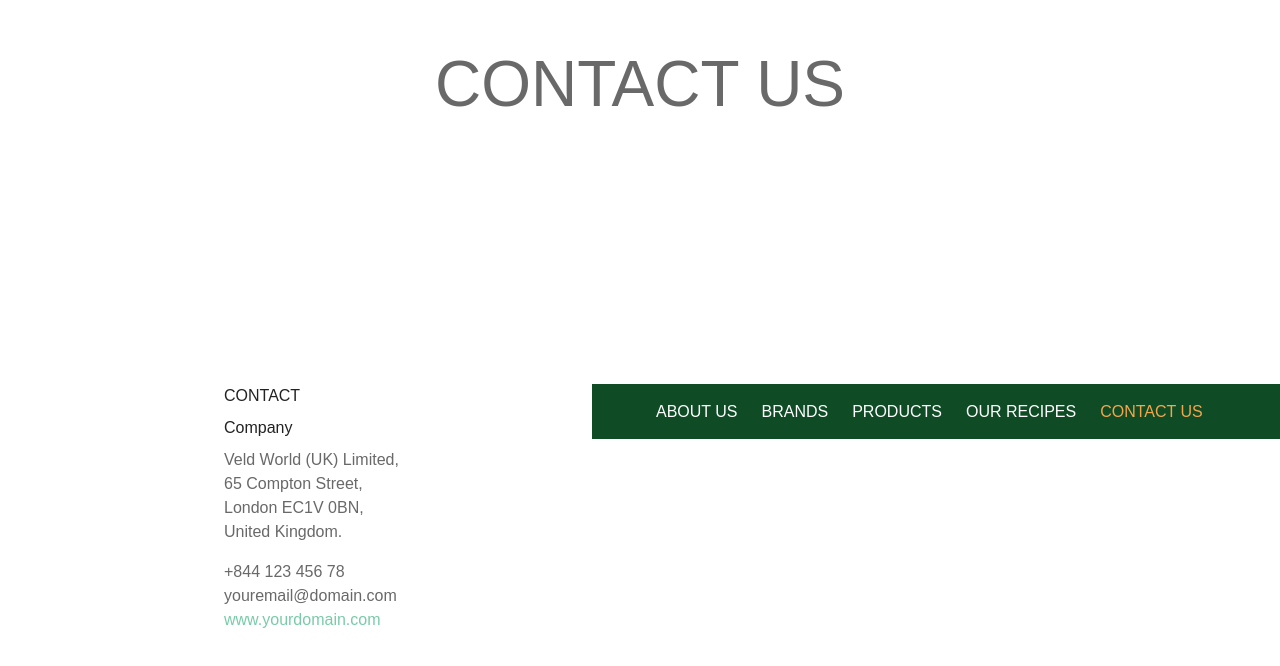
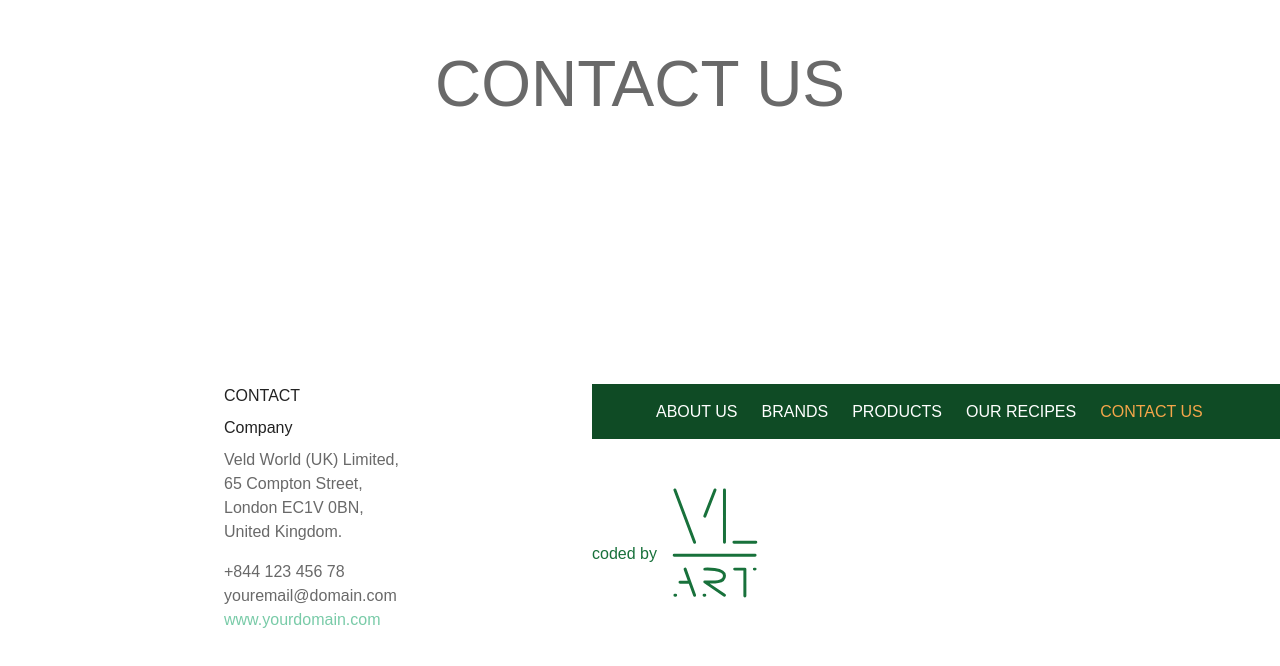
Before and after one commit to Letichevsky/weld-world, a React (Create React App) app: page /veld_world/Contact in a window 1280 px wide. Shown: the part 1126-1792 px from the top of the page. Built offline with nearby package versions, Linux system fonts and the light colour scheme.

Commit message:
logo Vl Art was added and images was compressed

```diff
--- /dev/null
+++ b/src/components/Footer.css
@@ -0,0 +1,17 @@
+.svg-logo {
+    stroke: #18713b;
+    /* stroke: #696969; */
+    stroke-width: 6;
+    stroke-linecap: round;
+    stroke-linejoin: round;
+    fill: none;
+    stroke-dasharray: 100% 50%;
+    stroke-dashoffset: 0%;
+    transition: 2s;
+    display: block;
+    overflow: visible;
+}
+
+.svg-logo:hover {
+    stroke-dashoffset: 150%;
+}
--- a/src/components/Footer.tsx
+++ b/src/components/Footer.tsx
@@ -1,5 +1,9 @@
 import NavBar from "./NavBar";
+import './Footer.css'
 
+function goToVlArt() {
+    window.open('https://vl-art.com', '_blank')
+}
 
 const Footer = () => {
     return (
@@ -13,8 +17,27 @@ const Footer = () => {
                     <a href="mailto:youremail@domain.com" className="text-[#696969]">youremail@domain.com</a>
                     <a href="https://www.yourdomain.com" className="text-[#79cba8]">www.yourdomain.com</a>
                 </div>
-                <div className="h-[55px] min-w-[70svw] bg-[#0f4b25] flex items-center pl-16">
+                <div className="flex flex-col">
+                <div className="h-[55px] min-w-[100svw] bg-[#0f4b25] flex items-center pl-16">
                 <NavBar className='footerNav'/>
+                </div>
+                <div className="vlArtLogo flex items-center w-[200px] mt-[50px]" onClick={goToVlArt} >
+                    <p className="mr-4 text-[#18713b] pt-[21px]">coded by</p>
+                    <svg
+              className="svg-logo"
+              width="84"
+              height="108"
+              viewBox="0 0 168 217"
+              fill="none"
+              xmlns="http://www.w3.org/2000/svg"
+            >
+              <path
+                d="M3.46429 2L43 107.019M63.5 54.5095L84 2M103.036 2V107.019M122.071 107.019H166M2 133.274H164.536M23.9643 160.987L33.4821 187.242M43 213.497L33.4821 187.242M33.4821 187.242H13.7143M3.46429 213.497H4.92857M63.5 160.987C63.5 160.987 103.036 158.945 103.036 174.114C103.036 189.284 78.1429 187.242 63.5 186.63L103.036 213.497M123.536 160.987H144.036V214.955M163.071 160.987H164.536M62.0357 213.497H63.5"
+                stroke-linecap="round"
+                stroke-linejoin="round"
+              />
+            </svg>
+                </div>
                 </div>
             </div>
         </div>
--- a/src/components/Product.tsx
+++ b/src/components/Product.tsx
@@ -2,7 +2,7 @@ import divaOlivaOlives from '../assets/images/divaOlivaOlives.png'
 
 const Product = () => {
     return (
-        <div className="h-[220px] w-[250px] flex flex-col items-center ml-0">
+        <div className="w-[200px] flex flex-col items-center gap-4 hover:shadow-md hover:scale-[1.1] py-4 transition-all">
             <img src={divaOlivaOlives} alt="Product name" className='h-[200px]'/>
             <p className='text-[#696969] uppercase'>Product name</p>
           </div>
--- a/src/pages/OurRecipesPage.tsx
+++ b/src/pages/OurRecipesPage.tsx
@@ -11,8 +11,9 @@ const OurRecipesPage: React.FC<OurRecipesPageProps> = ({}) => {
     <div className="w-full">
       <img src={brandsPageBG} alt="Trees and vally" className='object-cover w-full' />
       <div className="w-full">
-        <div className="w-full max-w-[70svw] mx-auto flex flex-row flex-wrap justify-around gap-6 py-[50px]">
+        <div className="w-full max-w-[70svw] mx-auto py-[50px] grid grid-cols-1 gap-6 sm:grid-cols-2 md:grid-cols-3 lg:grid-cols-3 justify-items-center">
 
+          <Product/>
           <Product/>
           <Product/>
           <Product/>
--- a/src/pages/ProductsPage.tsx
+++ b/src/pages/ProductsPage.tsx
@@ -10,7 +10,9 @@ const ProductsPage: React.FC<ProductsPageProps> = ({}) => {
     <div className="w-full">
       <img src={brandsPageBG} alt="Trees and vally" className='object-cover w-full' />
       <div className="w-full">
-        <div className="w-full max-w-[70svw] mx-auto flex flex-row flex-wrap justify-around gap-6 py-[50px]">
+        <div className="w-full max-w-[70svw] mx-auto py-[50px] grid grid-cols-1 gap-6 sm:grid-cols-2 md:grid-cols-3 lg:grid-cols-3 justify-items-center">
+          <Product/>
+          <Product/>
           <Product/>
           <Product/>
           <Product/>
@@ -24,3 +26,5 @@ const ProductsPage: React.FC<ProductsPageProps> = ({}) => {
 }
 
 export default ProductsPage
+
+// className="w-full max-w-[70svw] mx-auto flex flex-row flex-wrap justify-around gap-6 py-[50px]"
```
Also changed, not shown: 1 other file (tests, documents, lock files or other folders).
